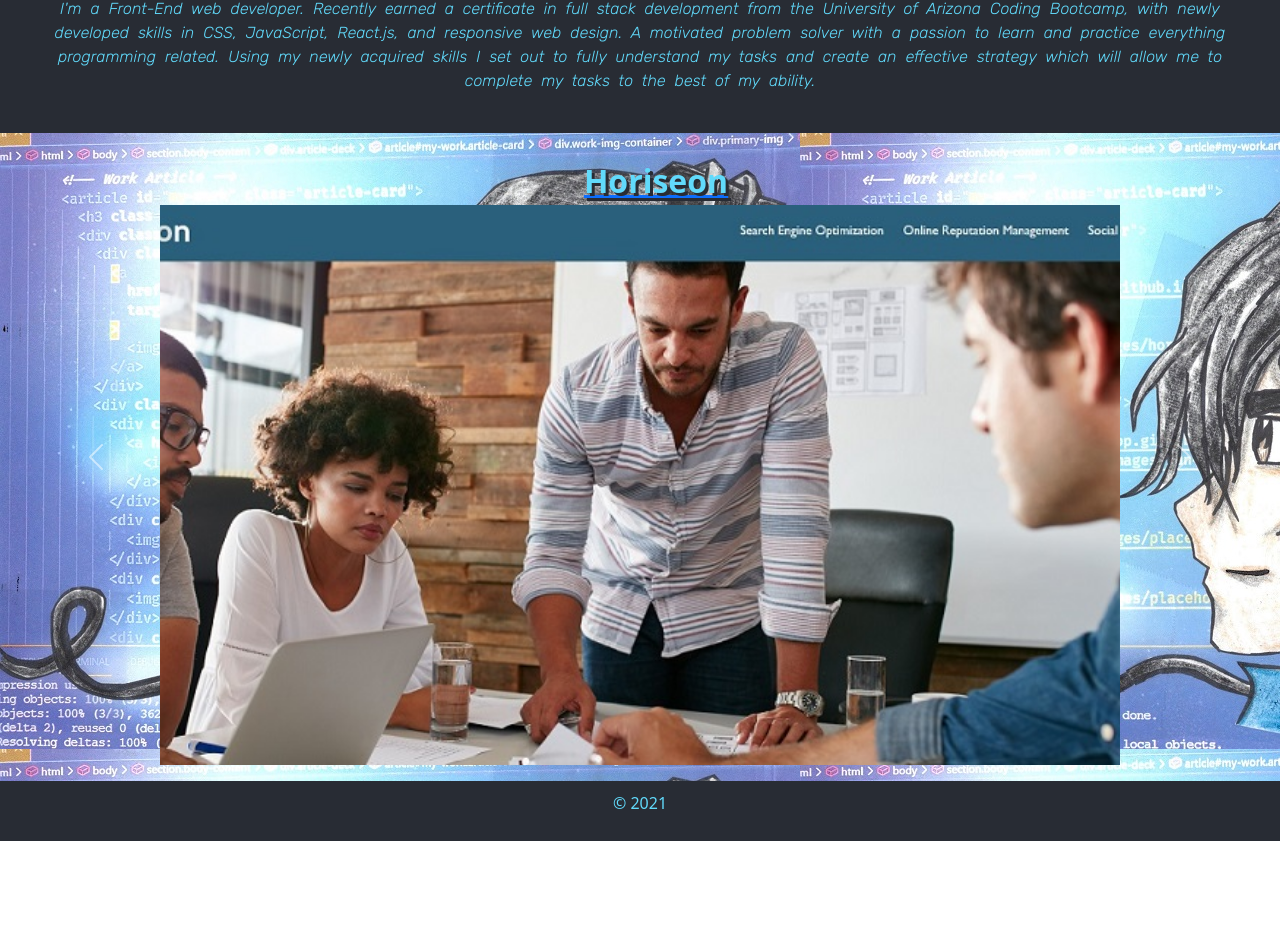
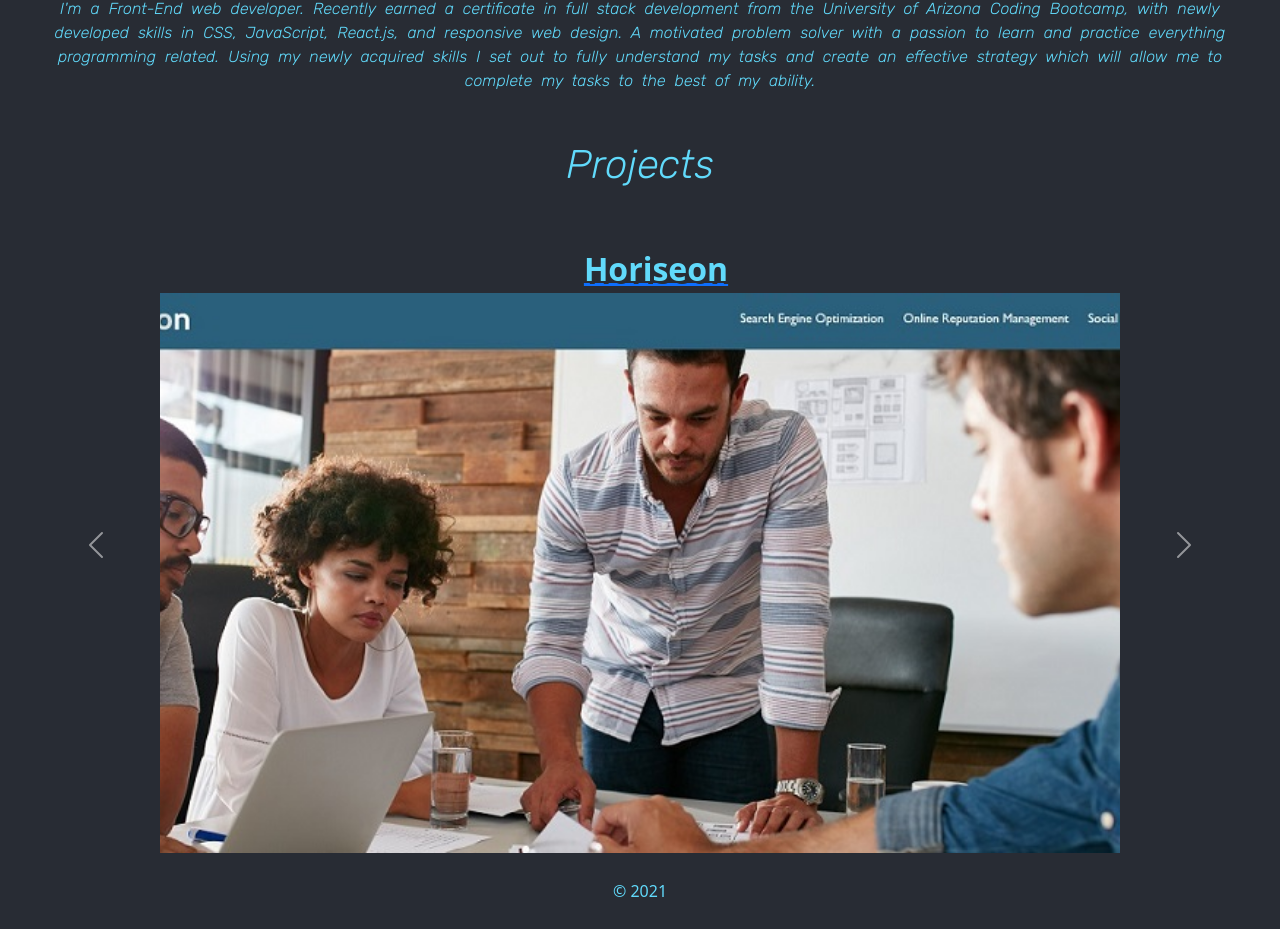
Before and after one commit to D-Whipp/react-portfolio, a React (Create React App) app: page / in a window 1280 px wide. Shown: the part 915-1844 px from the top of the page. Before the commit the page ends 1756 px from the top, so only its background shows below. Built offline with nearby package versions, Linux system fonts and the light colour scheme.

Commit message:
background styles and links

```diff
--- a/src/App.css
+++ b/src/App.css
@@ -202,11 +202,19 @@ nav ul li {
   z-index: 2;
 }
 
+.project-element {
+  margin-top: 3rem;
+}
+
 /* ********* Projects ********* */
 .carousel-item {
-  background-color: var(--primary-blue);
+  /* background-color: var(--primary-blue); */
+  background-color: #282c34;
   /* background-image: url(../src/images/davids-avatar.jpg); */
-  background-image: url(../src/images/resized-images/resized-800W-px-davids-avatar.jpg);
+  /* background-image: url(../src/images/resized-images/resized-800W-px-davids-avatar.jpg); */
+  /* background-image: url(../src/images/resized-images/resized-1200W-px-thr3-eyes-unsplash.jpg); */
+  /* background-repeat: no-repeat; */
+  /* background-size: fill; */
   padding-bottom: 5%;
 }
 
--- a/src/components/About/About.js
+++ b/src/components/About/About.js
@@ -17,6 +17,7 @@ function About() {
           ability.
         </p>
       </div>
+      <h1 className="project-element">Projects</h1>
     </section>
   );
 }
--- a/src/components/Projects/Projects.js
+++ b/src/components/Projects/Projects.js
@@ -2,6 +2,7 @@ import React from "react";
 
 function Projects() {
   return (
+    // <h4>Projects</h4>
     // *********** BOOTSTRAP CAROUSEL *********
     <section id="projects">
       {/* <h4>Portfolio</h4> */}
@@ -55,7 +56,7 @@ function Projects() {
           </div>
           {/* carousel item 4 */}
           {/* Code Quiz */}
-          <div className="carousel-item carousel-item-three">
+          {/* <div className="carousel-item carousel-item-three">
             <div className="horiseon-container">
               <a
                 href="https://d-whipp.github.io/fourth-bootcamp-challenge/"
@@ -66,7 +67,7 @@ function Projects() {
                 <div className="code_quiz"></div>
               </a>
             </div>
-          </div>
+          </div> */}
           {/* carousel item 5 */}
           {/* Work Day Scheduler */}
           <div className="carousel-item carousel-item-two">
```
Also changed, not shown: src/images/resized-images/resized-1200W-px-thr3-eyes-unsplash.jpg (added), src/images/thr3-eyes-unsplash.jpg (renamed from src/thr3-eyes-unsplash.jpg).
